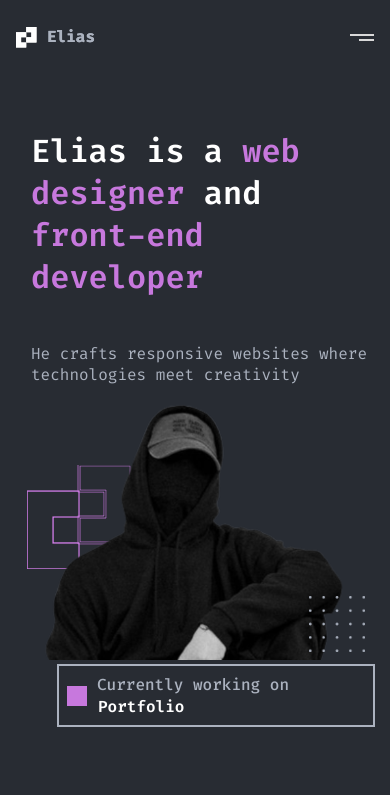
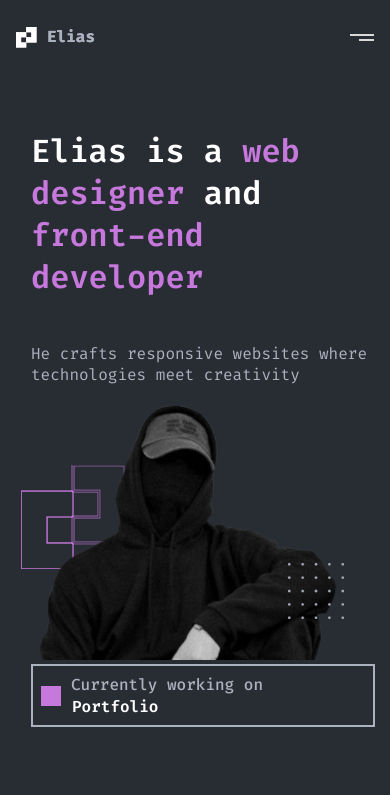
Before and after one commit to 89811421793/portfolio, a React app: page / in a window 390 px wide. Shown: the top 795 px of the page. Built offline with nearby package versions, Linux system fonts and the light colour scheme.

Commit message:
burger адаптив (открытый) закончено

```diff
--- a/src/pages/homepage/layout/sections/main/Main.tsx
+++ b/src/pages/homepage/layout/sections/main/Main.tsx
@@ -85,6 +85,7 @@ const FlexContainer = styled.div`
 
   @media ${theme.media.tablet} {
     flex-wrap: wrap;
+    margin-top: 34px;
   }
 `;
 
@@ -108,6 +109,8 @@ const DotsImage = styled.img`
   @media ${theme.media.tablet} {
     width: 56px;
     height: 56px;
+    bottom: 33%;
+    right: 9%;
   }
 `;
 
@@ -130,7 +133,7 @@ const StyledFigure = styled.figure`
   margin-left: 30px;
 
   @media ${theme.media.tablet} {
-   margin-left: 22px;
+    margin-left: 16px;
   }
 `;
 
@@ -186,7 +189,6 @@ const ContentWrapper = styled.div`
 
   @media ${theme.media.tablet} {
     margin-left: 16px;
-    margin-top: 34px;
   }
 `;
 
@@ -252,11 +254,6 @@ const CiteMark = styled.span`
 const StyledFigcaption = styled.figcaption`
   border: 2px solid #abb2bf;
   padding: 8px;
-
-  @media ${theme.media.tablet} {
-    max-width: 320px;
-    margin-left: 20px;
-  }
 `;
 
 const Square = styled.span`
```
